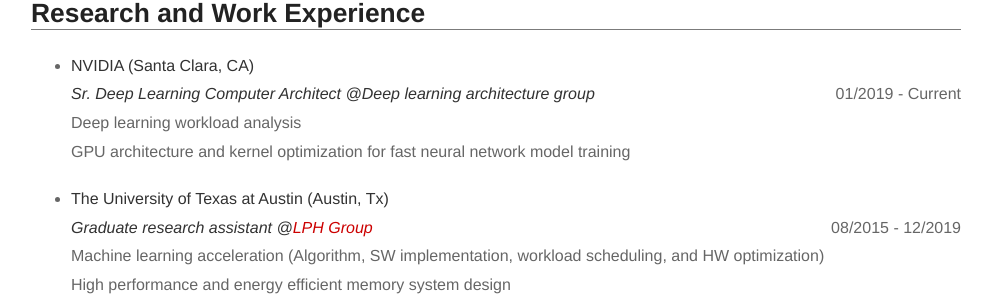
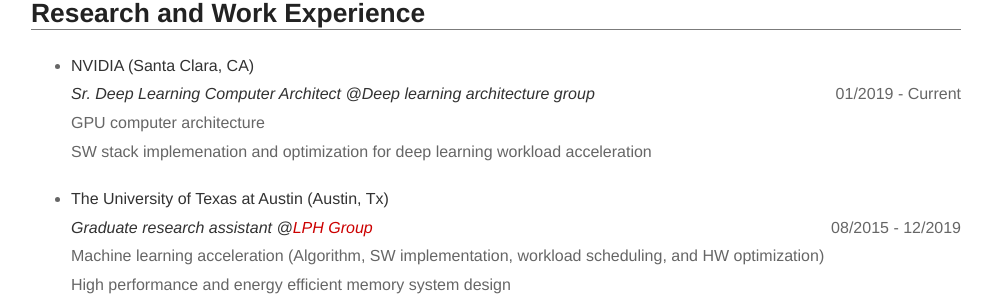
Before and after one commit to erhoo82/erhoo82.github.io, a Jekyll site: the page built from about.md, in a window 1280 px wide and 900 px high, scrolled down 850 px. Shown: the part 146-451 px from the top of the window, without its empty margins (144-1136 px from the left). Built offline with Jekyll 4.4.1, drawn with Linux system fonts in a browser that asks for light colours.

Commit message:
work experience: nvidia

```diff
--- a/about.md
+++ b/about.md
@@ -35,8 +35,8 @@ layout: page
     <br>
     <div style="float: left"><b><i>Sr. Deep Learning Computer Architect @Deep learning architecture group</i></b></div>
     <div style="float: right">01/2019 - Current</div>
-    <br>Deep learning workload analysis
-    <br>GPU architecture and kernel optimization for fast neural network model training
+    <br>GPU computer architecture
+    <br>SW stack implemenation and optimization for deep learning workload acceleration
     </li><br>
 
 
```
